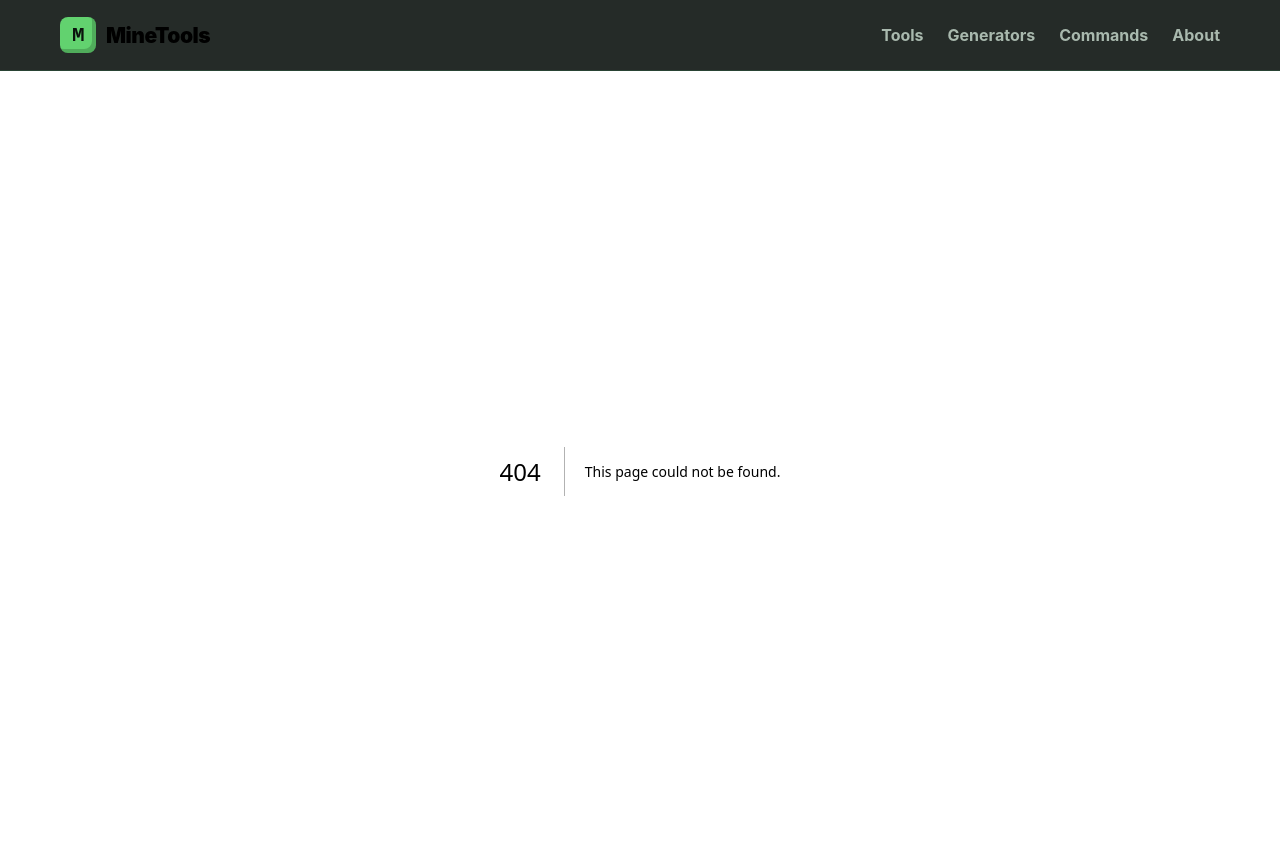
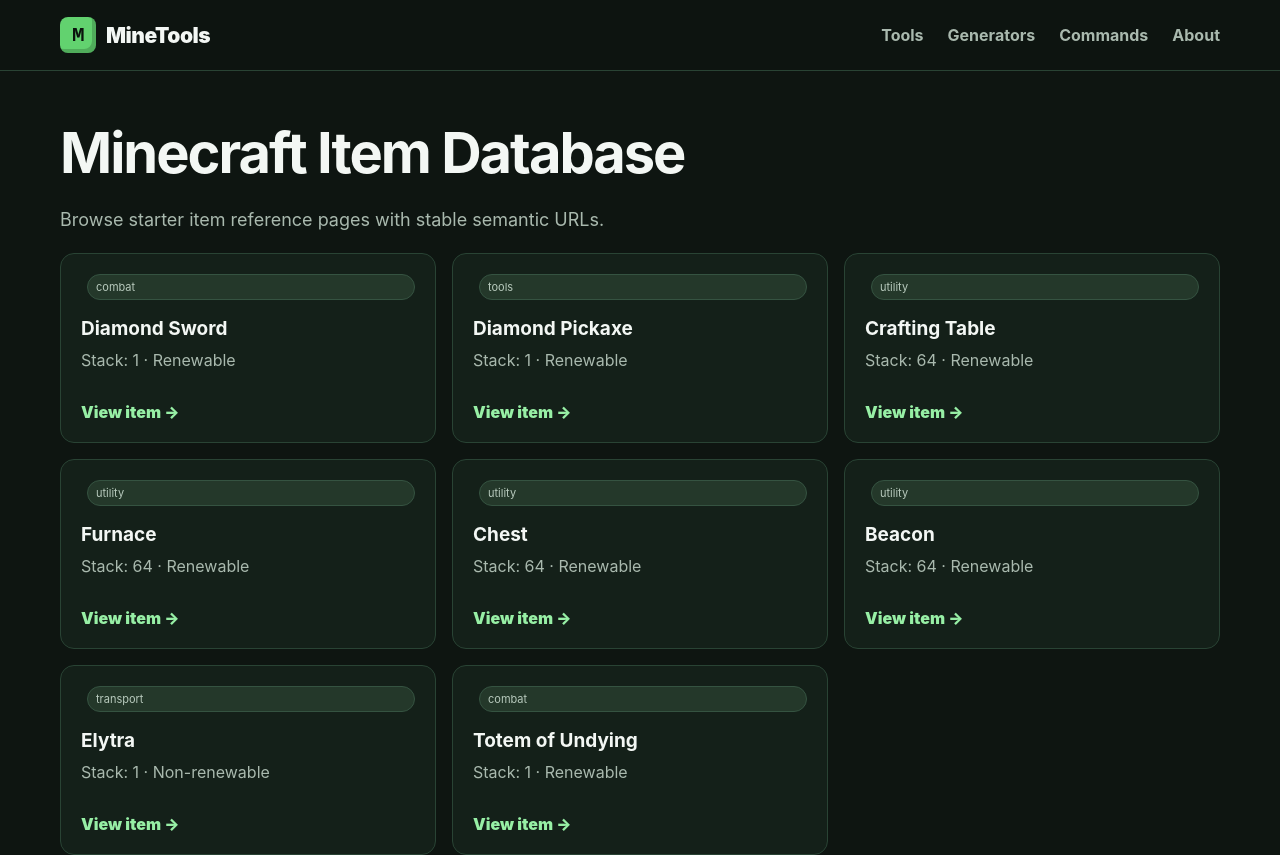
Before and after one commit to phanluanvt/minetools, a Next.js app: page /items in a window 1280 px wide. Before the commit this address had no page. Shown: the top 855 px of the page. Built offline with nearby package versions, Linux system fonts and the light colour scheme.

Commit message:
Add advanced tools and SEO reference database

```diff
--- /dev/null
+++ b/app/items/page.js
@@ -0,0 +1,3 @@
+import {items} from "../../data/reference";
+export const metadata={title:"Minecraft Item Database",description:"Browse Minecraft item IDs, stack sizes, recipes and common uses."};
+export default function Page(){return <main className="toolPage"><div className="wrap"><div className="toolIntro"><h1>Minecraft Item Database</h1><p>Browse starter item reference pages with stable semantic URLs.</p></div><div className="toolGrid">{items.map(x=><a className="toolCard" href={"/items/"+x.id} key={x.id}><span className="pill">{x.cat}</span><h3>{x.name}</h3><p>Stack: {x.stack} · {x.renewable?"Renewable":"Non-renewable"}</p><span className="go">View item →</span></a>)}</div></div></main>}
```
